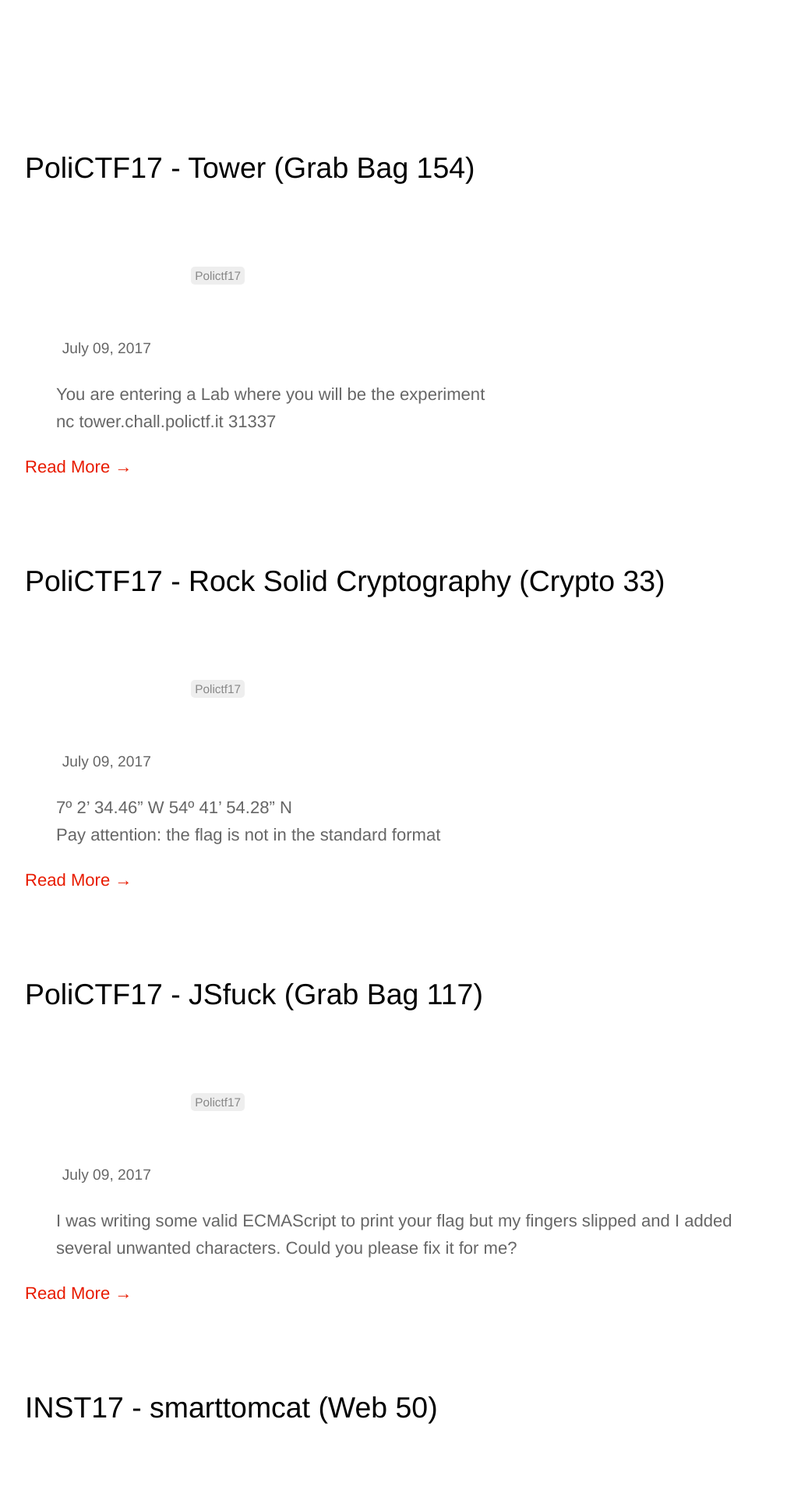
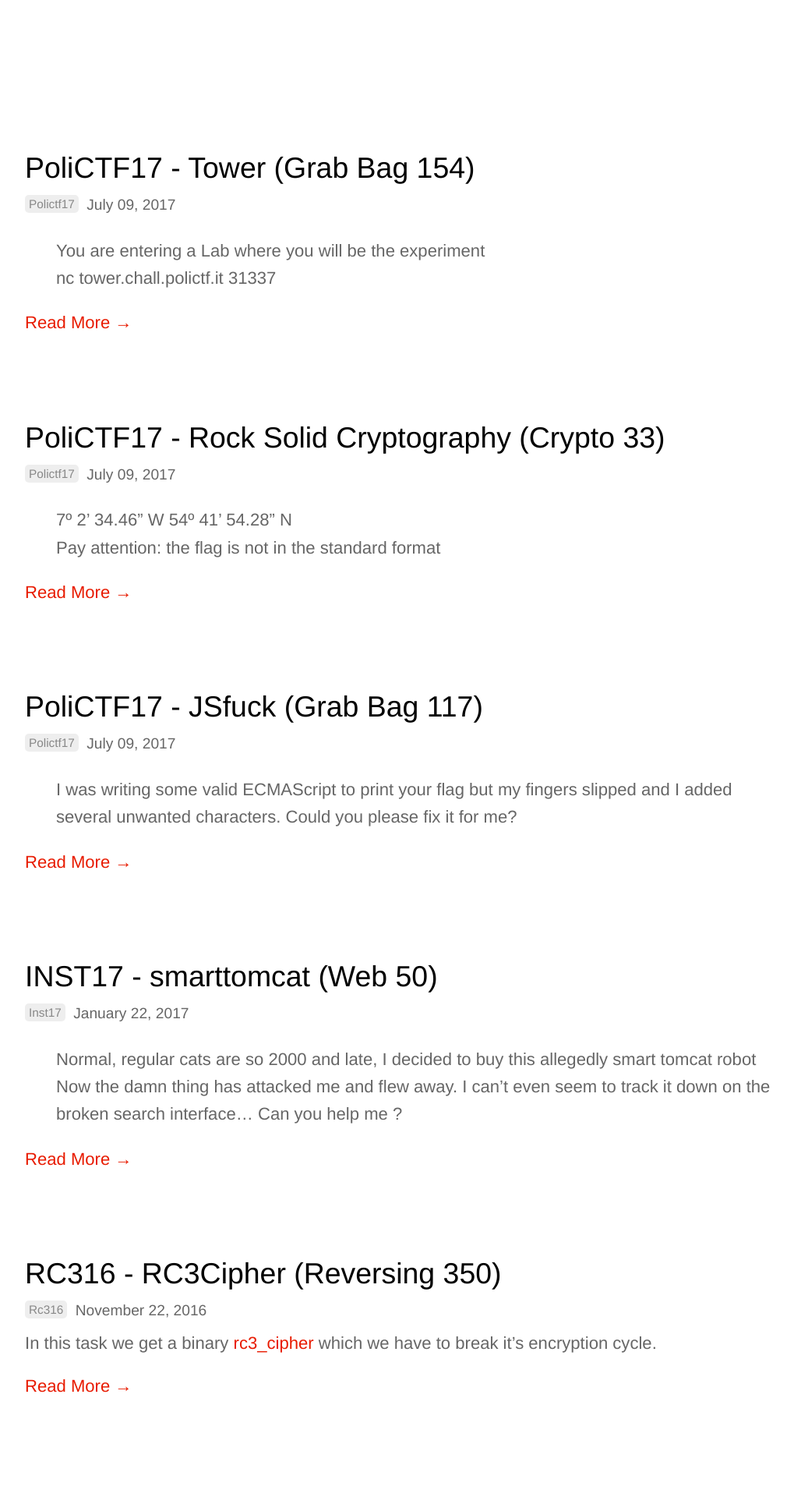
Before and after one commit to sw1ss/sw1ss.github.io, a Jekyll site: the page built from blog/index.html, in a window 1280 px wide. Shown: the part 523-2443 px from the top of the page at 78% size, without its empty margins (108-1127 px from the left). Built offline with Jekyll 4.4.1, drawn with Linux system fonts in a browser that asks for light colours; the list of posts is cut into pages by our own code.

Commit message:
changed selector for hard wrap in posts

```diff
--- a/_sass/layout.scss
+++ b/_sass/layout.scss
@@ -245,7 +245,7 @@
 		color: #fefefe;
 	}
 }
-div p, div code {
+div .post-content p, div code {
 	white-space: pre-wrap;      /* CSS3 */
 	white-space: -moz-pre-wrap; /* Firefox */
 	white-space: -pre-wrap;     /* Opera <7 */
```
